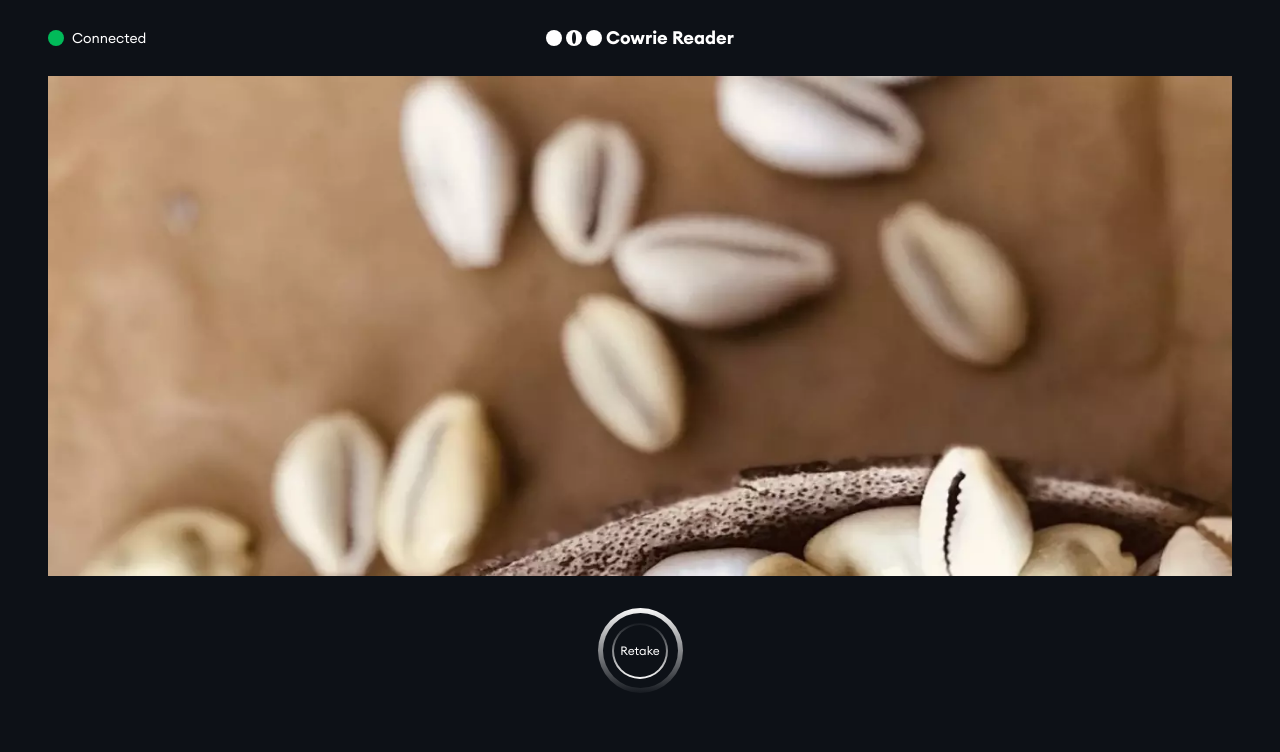
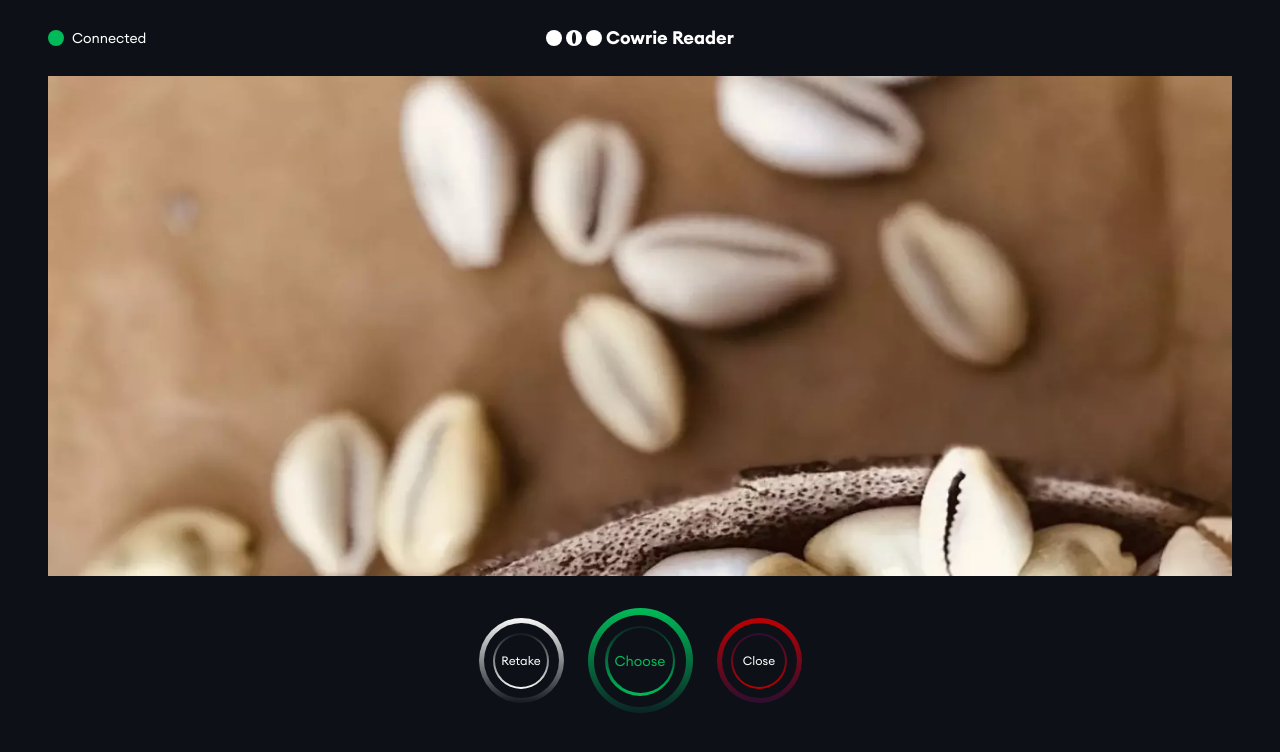
Before and after one commit to ahmid7/cowrieReader, a React (Vite) app: page /consult in a window 1280 px wide. Shown: the top 752 px of the page. Built offline with nearby package versions, Linux system fonts and the light colour scheme.

Commit message:
tryng out changes

```diff
--- a/src/Component/ConsultationButton.jsx
+++ b/src/Component/ConsultationButton.jsx
@@ -14,7 +14,7 @@ const ConsultationButton = (props) => {
             </div>
         </div>
 
-        {/* <div className={`w-[95px] h-[95px] lg:w-[105px] lg:h-[105px] design-border-outer-green flex-center rounded-full border-green ${props.buttonValue.green === "Consulting" ? 'w-[95px] h-[95px] lg:w-[110px] lg:h-[110px]' : ""}`} onClick = {() => {props.click()}}>
+        <div className={`w-[95px] h-[95px] lg:w-[105px] lg:h-[105px] design-border-outer-green flex-center rounded-full border-green ${props.buttonValue.green === "Consulting" ? 'w-[95px] h-[95px] lg:w-[110px] lg:h-[110px]' : ""}`} onClick = {() => {props.click()}}>
             <div className={`bg-dark-blue w-[83px] h-[83px] lg:w-[92px] lg:h-[92px] rounded-full flex-center ${props.buttonValue.green === "Consulting" ? 'w-[95px] h-[95px]  lg:w-[95px] lg:h-[95px]' : ""}`}>
                 <div className={`w-16 h-16 lg:w-[70px] lg:h-[70px] design-border-inner-green rounded-full flex-center font-normal text-sm text-green border-green ${props.buttonValue.green === "Consulting" ? 'w-[65px] h-[65px] text-[0.7rem] lg:text-xs lg:w-[85px] lg:h-[85px]' : ""}`}>
                     <div className={`bg-dark-blue w-[60px] h-[60px] lg:w-[65px] lg:h-[65px] flex-center rounded-full flex-center ${props.buttonValue.green === "Consulting" ? 'w-[72px] h-[72px] text-[0.7rem] lg:text-xs lg:w-[70px] lg:h-[70px]' : ""}`}>
@@ -32,7 +32,7 @@ const ConsultationButton = (props) => {
                     </div>
                 </div>
             </div>
-        </div> */}
+        </div>
 
 
     </div>
--- a/src/Pages/ChooseConsultation.jsx
+++ b/src/Pages/ChooseConsultation.jsx
@@ -25,7 +25,7 @@ const ChooseConsultation = () => {
 
   function click(){
     setTimeout(() => {
-      // navigate('/result')
+      navigate('/result')
     },3000)
     setButtonClick(true)
   }
```
